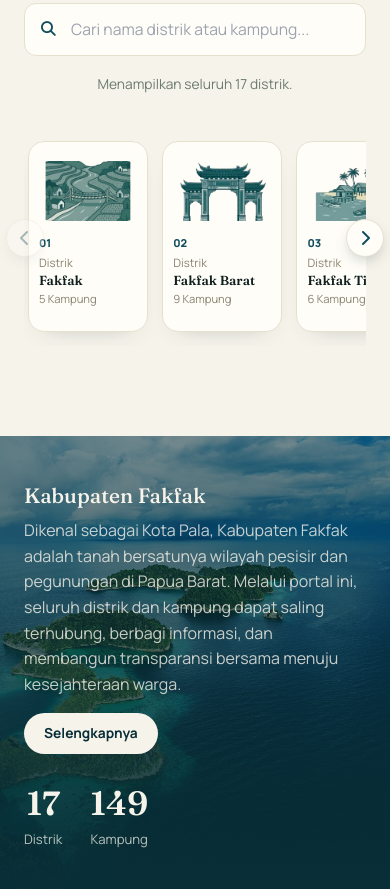
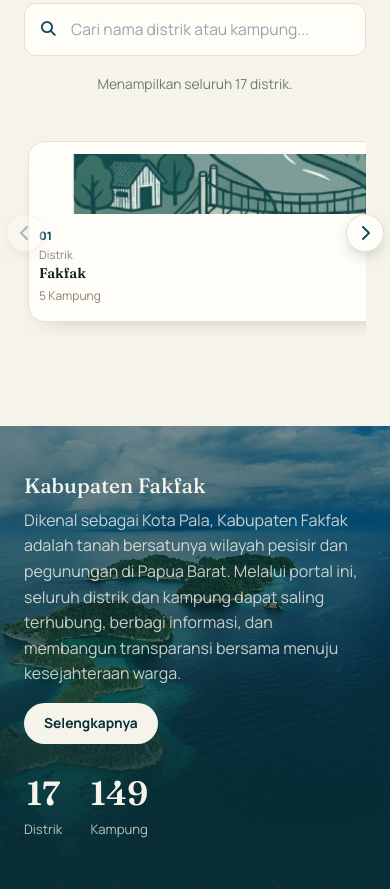
Before and after one commit to nisrinakayist/UI-fakfak, a plain HTML site: page index.html in a window 390 px wide. Shown: the part 2260-3149 px from the top of the page. Drawn offline with nearby package versions, Linux system fonts and the light colour scheme.

Commit message:
ganti ukuran card

```diff
--- a/assets/css/styles.css
+++ b/assets/css/styles.css
@@ -866,24 +866,25 @@ mark {
   .kartu-kontribusi { flex-direction: column; }
   .kartu-kontribusi__ilustrasi { width: 100%; height: 160px; }
   .kartu-distrik {
-    flex: 0 0 36%;
-    width: 36%;
-    padding: 12px 10px 14px;
+    flex: 0 0 160%;
+    width: 160%;
+    padding: 14px 12px;
+    box-sizing: border-box;
   }
   .kartu-distrik__ikon {
-    height: 66px;
-    margin-bottom: 8px;
+    height: 80px;
+    margin-bottom: 10px;
   }
   .kartu-distrik__nomor {
-    font-size: 0.68rem;
+    font-size: 0.72rem;
   }
   .kartu-distrik__nama {
-    font-size: 0.82rem;
-    line-height: 1.15;
+    font-size: 0.88rem;
+    line-height: 1.25;
   }
   .kartu-distrik__jumlah {
-    font-size: 0.7rem;
-    margin-top: 3px;
+    font-size: 0.75rem;
+    margin-top: 4px;
   }
 }
 
```
